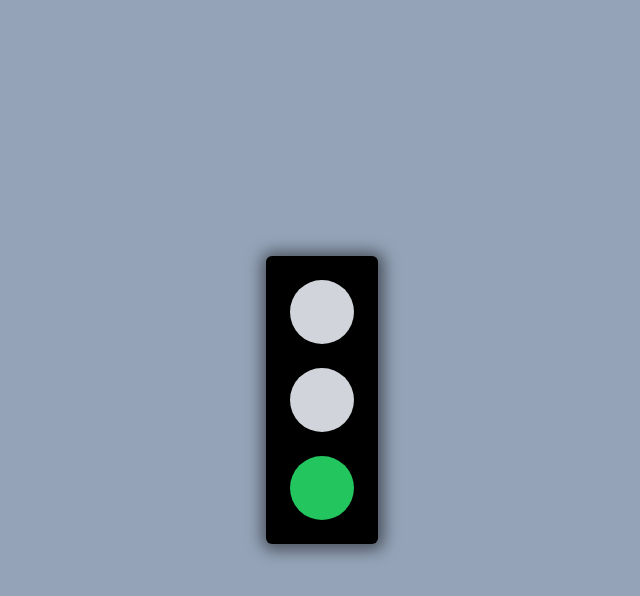
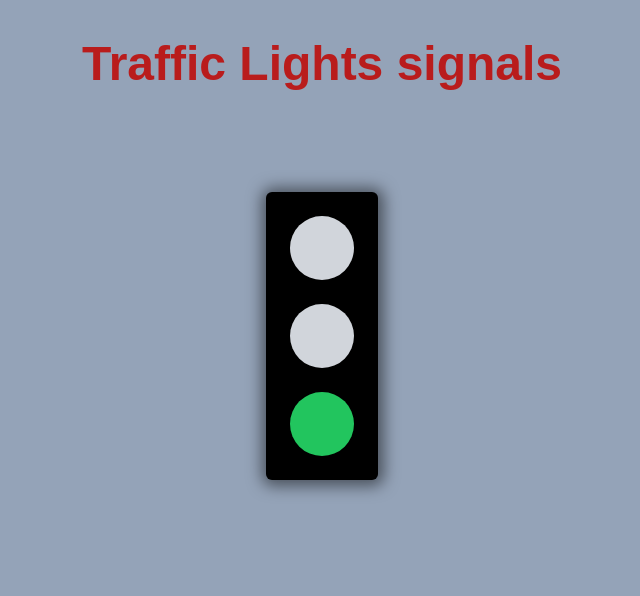
Before and after one commit to adilraees786/Traffic-lights-using-Next-js, a Next.js app: page / in a window 1280 px wide. Shown: the top 596 px of the page, without its empty margins (318-958 px from the left). Built offline with nearby package versions, Linux system fonts and the light colour scheme.

Commit message:
traffic-lights

```diff
--- a/app/page.js
+++ b/app/page.js
@@ -25,9 +25,12 @@ function TrafficLight() {
   }, [signal]);
 
   return (
-    <div className="flex justify-center items-center bg-slate-400 g h-screen">
+    <div className=" bg-slate-400 g h-screen">
+      <div className='text-center py-10'>
+        <h1 className='text-5xl font-semibold text-red-700'>Traffic Lights signals </h1>
+      </div>
 
-      <div className="bg-black p-6 flex gap-6 flex-col rounded-md shadow-[1px_1px_15px_5px_rgba(0,0,0,.5)]">
+      <div className="w-fit bg-black p-6 mx-auto my-16 flex gap-6 flex-col rounded-md shadow-[1px_1px_15px_5px_rgba(0,0,0,.5)]">
         <div
           className={`w-16 h-16 rounded-full  ${
             signal === 'red' ? 'bg-red-500' : 'bg-gray-300'
```
